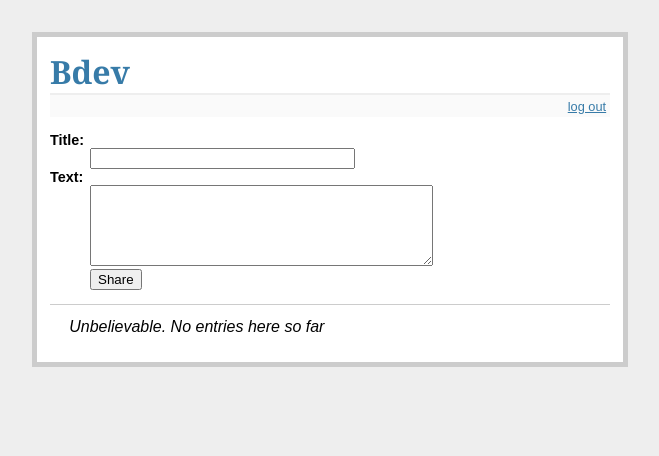
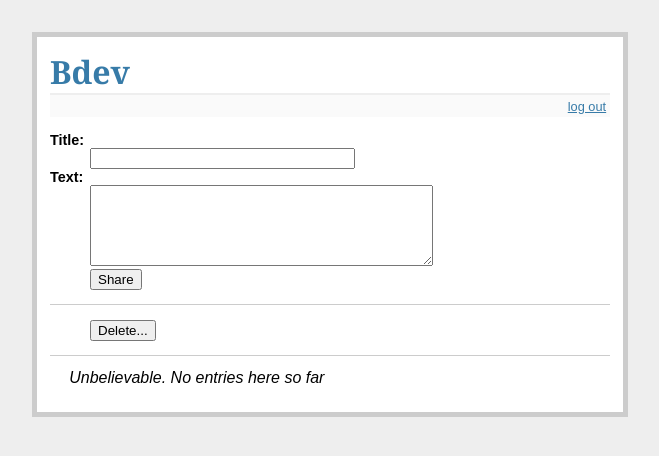
Before and after one commit to juanfe/bdev, a Flask app: page / in a window 1280 px wide. Shown: the top 456 px of the page, without its empty margins (310-969 px from the left). Run offline with Flask 2, Linux system fonts and the light colour scheme; the visitor is signed in with stand-in values (Sample User, id 1); data that the repository does not hold is empty.

Commit message:
Add button to jump to delete

```diff
--- a/bdev/templates/show_entries.html
+++ b/bdev/templates/show_entries.html
@@ -10,6 +10,11 @@
         <dd><input type="submit" value="Share">
       </dl>
     </form>
+    <form action="{{ url_for('bdev.del_form') }}" class="add-entry">
+      <dl>
+        <dd><input type="submit" value="Delete...">
+      </dl>
+    </form>
   {% endif %}
   <ul class="entries">
   {% for entry in entries %}
```
